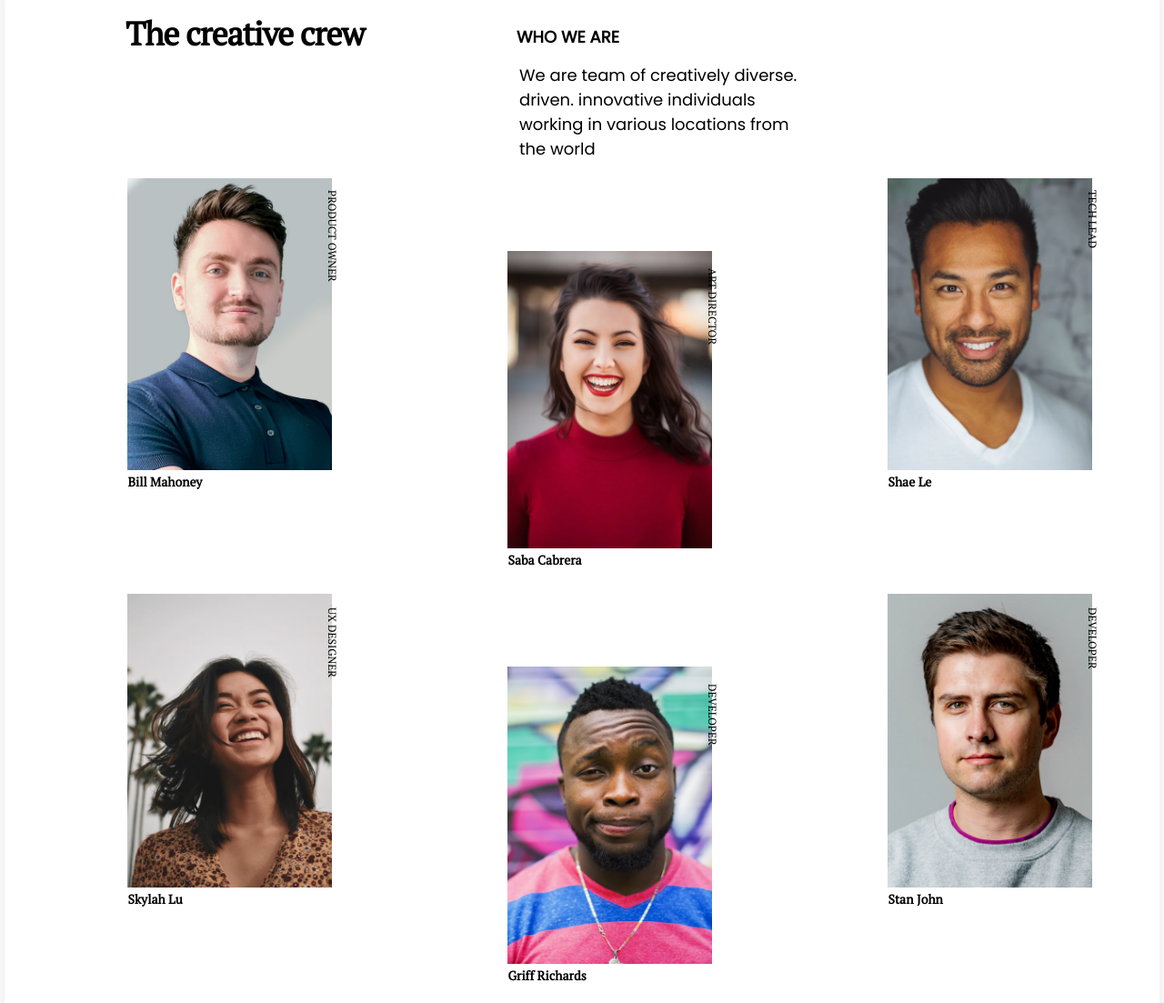
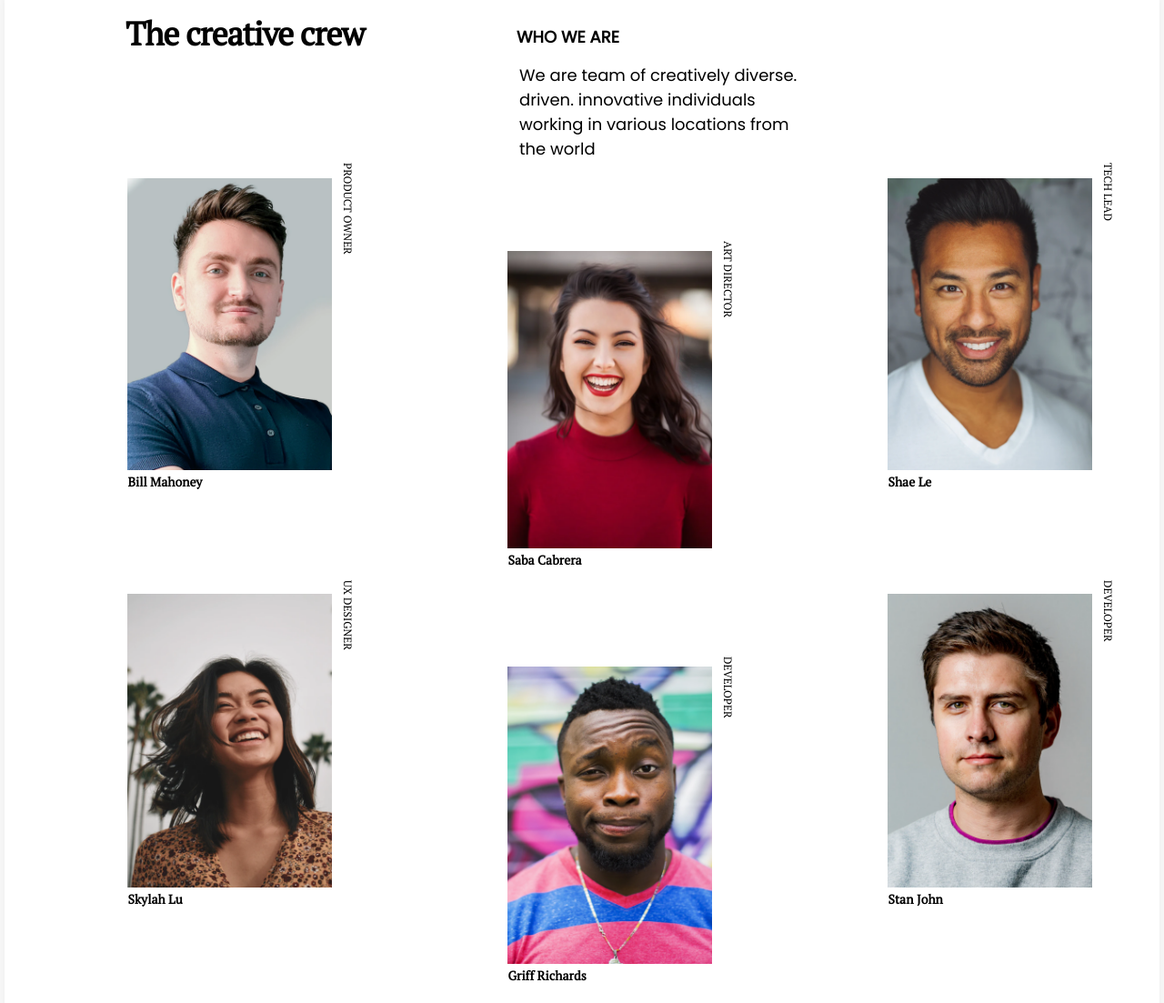
Before and after one commit to VeldaKiara/My-team-page, a plain HTML site: page team.html in a window 1280 px wide. Shown: the part 35-1138 px from the top of the page at 91% size. Drawn offline with Linux system fonts and the light colour scheme.

Commit message:
changes to the image layout

```diff
--- a/team.css
+++ b/team.css
@@ -90,7 +90,7 @@ html{
     line-height: 16px;
     writing-mode: vertical-rl;
     position: absolute;
-    transform: translate(-1.9em, -26em);
+    transform: translate(-0.5em, -28.5em);
     }
 .pictures .photo .name p{
   font-weight: 600;
@@ -104,7 +104,7 @@ html{
 footer{
      transform: translate(50%, 50%);
      font-weight: bold;
-     font-color: black;
+     color: black;
      font-family: "PT Serif", serif;
 }
 @media (max-width: 480px){
--- a/team.html
+++ b/team.html
@@ -19,7 +19,7 @@
     <main>
     	<div class="pictures">
 			<div class="photo">
-				<img src="my-team-page-master/photo1.png" class="row1">
+				<img src="images/photo1.png" class="row1">
 				<p class="pos">Product owner</p>
 				<div class="name">
 					<p>Bill Mahoney</p>
@@ -27,7 +27,7 @@
 			</div>
 
 			<div class="photo">
-					<img src="my-team-page-master/photo2.png" class="row2">
+					<img src="images/photo2.png" class="row2">
 					<p class="pos">Art director</p>
 					<div class="name">
 						<p>Saba Cabrera </p>
@@ -35,7 +35,7 @@
 		    </div>
 
 			<div class="photo">
-				<img src="my-team-page-master/photo3.png" class="row3">
+				<img src="images/photo3.png" class="row3">
 				<p class="pos">Tech Lead</p>
 				<div class="name">
 					<p>Shae Le</p>
@@ -43,7 +43,7 @@
 			</div>
 
 	        <div class="photo">
-				<img src="my-team-page-master/photo4.png" class="row1">
+				<img src="images/photo4.png" class="row1">
 				<p class="pos">UX designer</p>
 				<div class="name">
 					<p>Skylah Lu</p>
@@ -51,7 +51,7 @@
 	        </div>
 
 			<div class="photo">
-				<img src="my-team-page-master/photo5.png" class="row2">
+				<img src="images/photo5.png" class="row2">
 				<p class="pos">Developer</p>
 				<div class="name">
 					<p>Griff Richards</p>
@@ -59,7 +59,7 @@
 			</div>
 
 	        <div class="photo">
-				<img src="my-team-page-master/photo6.png" class="row3">
+				<img src="images/photo6.png" class="row3">
 				<p class="pos">Developer</p>
 				<div class="name">
 					<p>Stan John </p>
```
Also changed, not shown: images/photo1.png (renamed from my-team-page-master/photo1.png), images/photo2.png (renamed from my-team-page-master/photo2.png), images/photo3.png (renamed from my-team-page-master/photo3.png), images/photo4.png (renamed from my-team-page-master/photo4.png), images/photo5.png (renamed from my-team-page-master/photo5.png), images/photo6.png (renamed from my-team-page-master/photo6.png), 1 other file.
